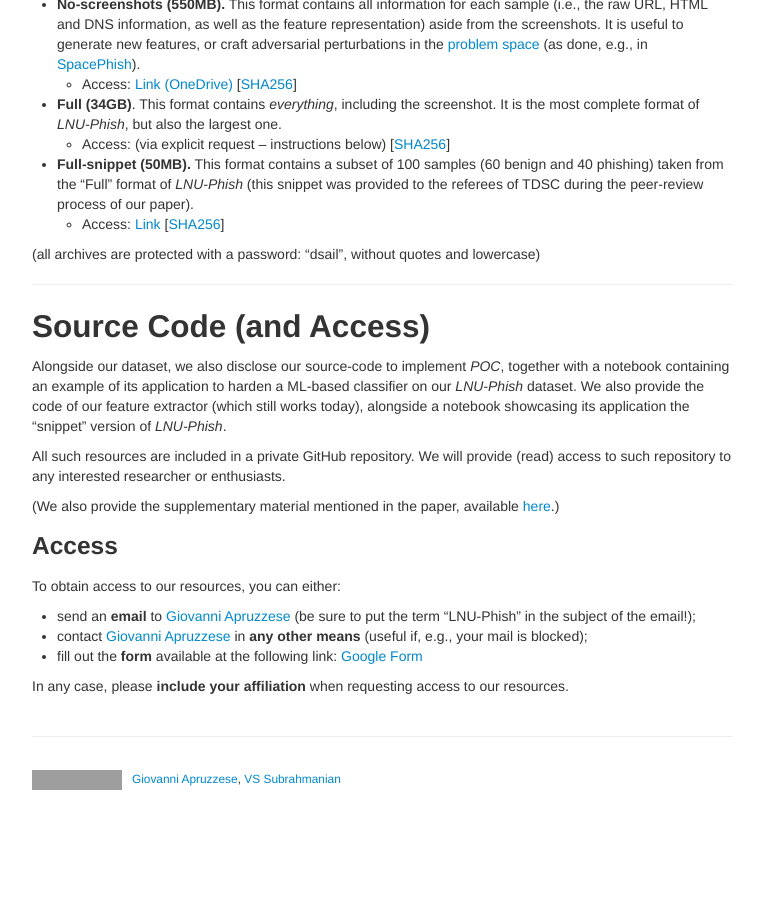
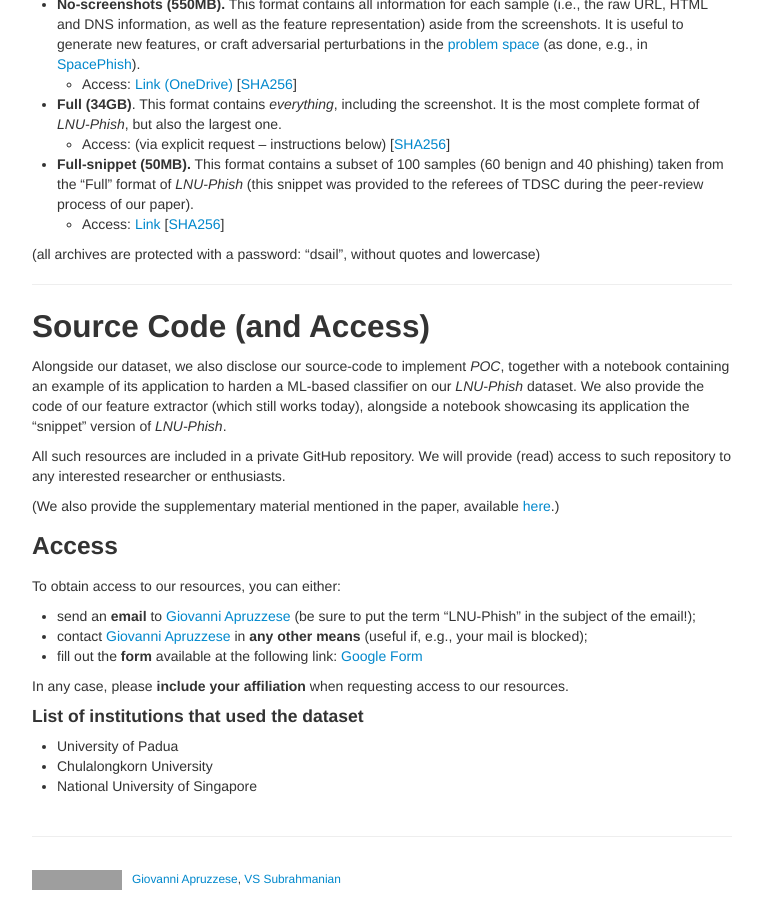
Before and after one commit to LNU-phish/LNU-phish.github.io, a Jekyll site: the page built from index.md, in a window 1280 px wide and 900 px high, scrolled down 2113 px. Shown: the whole window, without its empty margins (258-1020 px from the left). Built offline with Jekyll 4.4.1, drawn with Linux system fonts in a browser that asks for light colours; before the commit the page ends 2913 px from its top, so only the background shows below that; grey boxes are pictures that could not be loaded.

Commit message:
institutions

```diff
--- a/index.md
+++ b/index.md
@@ -103,3 +103,9 @@ To obtain access to our resources, you can either:
 * fill out the **form** available at the following link: [Google Form](https://forms.gle/3XgGJtThDAohjbmQ8)
 
 In any case, please **include your affiliation** when requesting access to our resources.
+
+#### List of institutions that used the dataset
+
+* University of Padua
+* Chulalongkorn University
+* National University of Singapore
```
